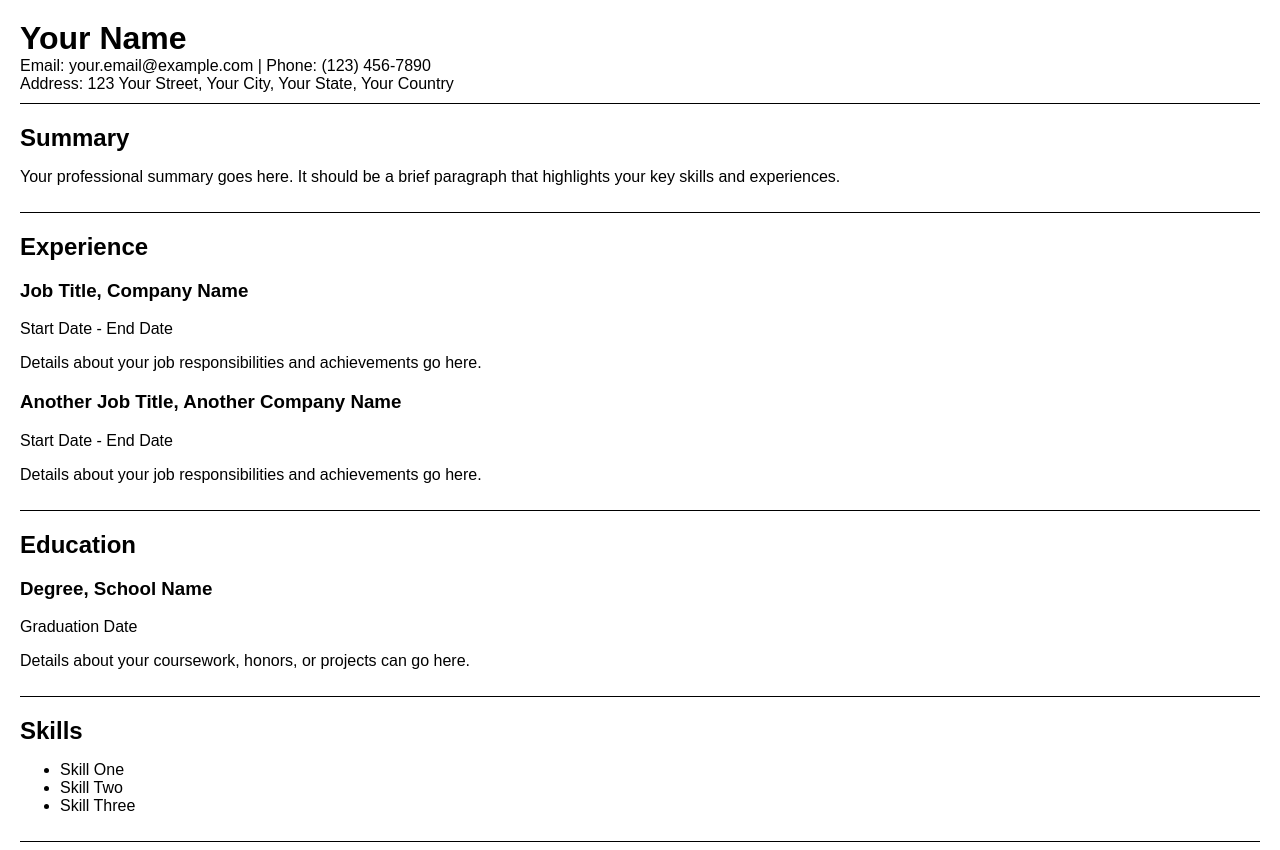
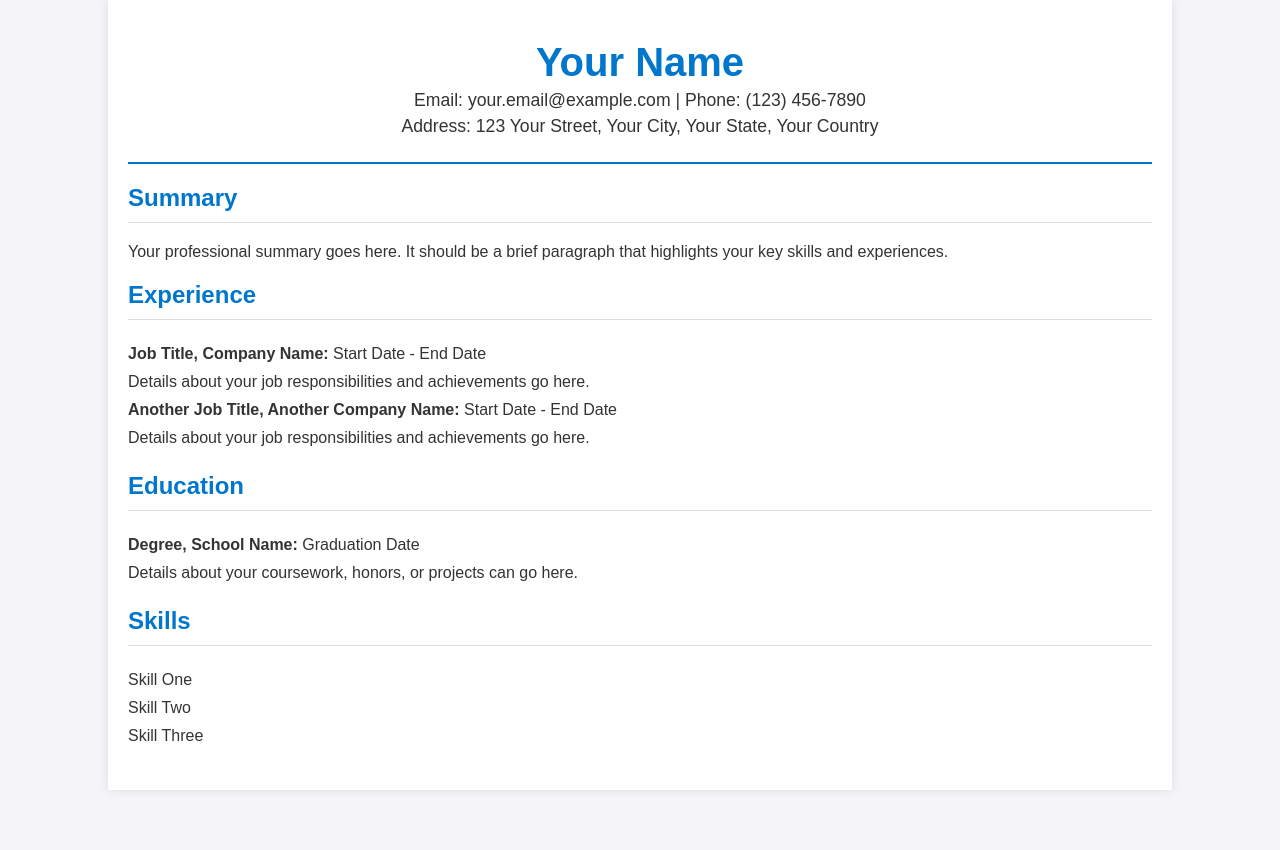
Before and after one commit to zhangchengcarl/myWebsite, a plain HTML site: page index.html in a window 1280 px wide. After the commit the page ends 800 px from the top, so only its background shows below. Drawn offline with Linux system fonts and the light colour scheme.

Commit message:
Update index.html

```diff
--- a/index.html
+++ b/index.html
@@ -7,29 +7,58 @@
     <style>
         body {
             font-family: Arial, sans-serif;
-            margin: 20px;
+            background-color: #f4f4f9;
+            color: #333;
+            margin: 0;
+            padding: 0;
         }
-        .header, .section {
-            border-bottom: 1px solid #000;
-            padding-bottom: 10px;
-            margin-bottom: 20px;
+        .container {
+            width: 80%;
+            margin: 0 auto;
+            padding: 20px;
+            background-color: #fff;
+            box-shadow: 0 0 10px rgba(0, 0, 0, 0.1);
+        }
+        .header {
+            text-align: center;
+            padding: 20px 0;
+            border-bottom: 2px solid #0077cc;
         }
         .header h1 {
             margin: 0;
+            font-size: 2.5em;
+            color: #0077cc;
+        }
+        .header p {
+            margin: 5px 0;
+            font-size: 1.1em;
+        }
+        .section {
+            margin: 20px 0;
         }
         .section h2 {
-            margin: 0;
+            color: #0077cc;
+            border-bottom: 1px solid #ddd;
+            padding-bottom: 10px;
         }
-        .info {
-            margin: 0;
+        .section ul {
+            list-style-type: none;
+            padding: 0;
+        }
+        .section ul li {
+            padding: 5px 0;
+        }
+        .section ul li span {
+            font-weight: bold;
         }
     </style>
 </head>
 <body>
+    <div class="container">
         <div class="header">
             <h1>Your Name</h1>
-        <p class="info">Email: your.email@example.com | Phone: (123) 456-7890</p>
-        <p class="info">Address: 123 Your Street, Your City, Your State, Your Country</p>
+            <p>Email: your.email@example.com | Phone: (123) 456-7890</p>
+            <p>Address: 123 Your Street, Your City, Your State, Your Country</p>
         </div>
         <div class="section">
             <h2>Summary</h2>
@@ -37,19 +66,19 @@
         </div>
         <div class="section">
             <h2>Experience</h2>
-        <h3>Job Title, Company Name</h3>
-        <p>Start Date - End Date</p>
-        <p>Details about your job responsibilities and achievements go here.</p>
-
-        <h3>Another Job Title, Another Company Name</h3>
-        <p>Start Date - End Date</p>
-        <p>Details about your job responsibilities and achievements go here.</p>
+            <ul>
+                <li><span>Job Title, Company Name:</span> Start Date - End Date</li>
+                <li>Details about your job responsibilities and achievements go here.</li>
+                <li><span>Another Job Title, Another Company Name:</span> Start Date - End Date</li>
+                <li>Details about your job responsibilities and achievements go here.</li>
+            </ul>
         </div>
         <div class="section">
             <h2>Education</h2>
-        <h3>Degree, School Name</h3>
-        <p>Graduation Date</p>
-        <p>Details about your coursework, honors, or projects can go here.</p>
+            <ul>
+                <li><span>Degree, School Name:</span> Graduation Date</li>
+                <li>Details about your coursework, honors, or projects can go here.</li>
+            </ul>
         </div>
         <div class="section">
             <h2>Skills</h2>
@@ -59,4 +88,6 @@
                 <li>Skill Three</li>
             </ul>
         </div>
+    </div>
 </body>
+</html>
```
Lines whose indentation alone changed are shown as unchanged.
